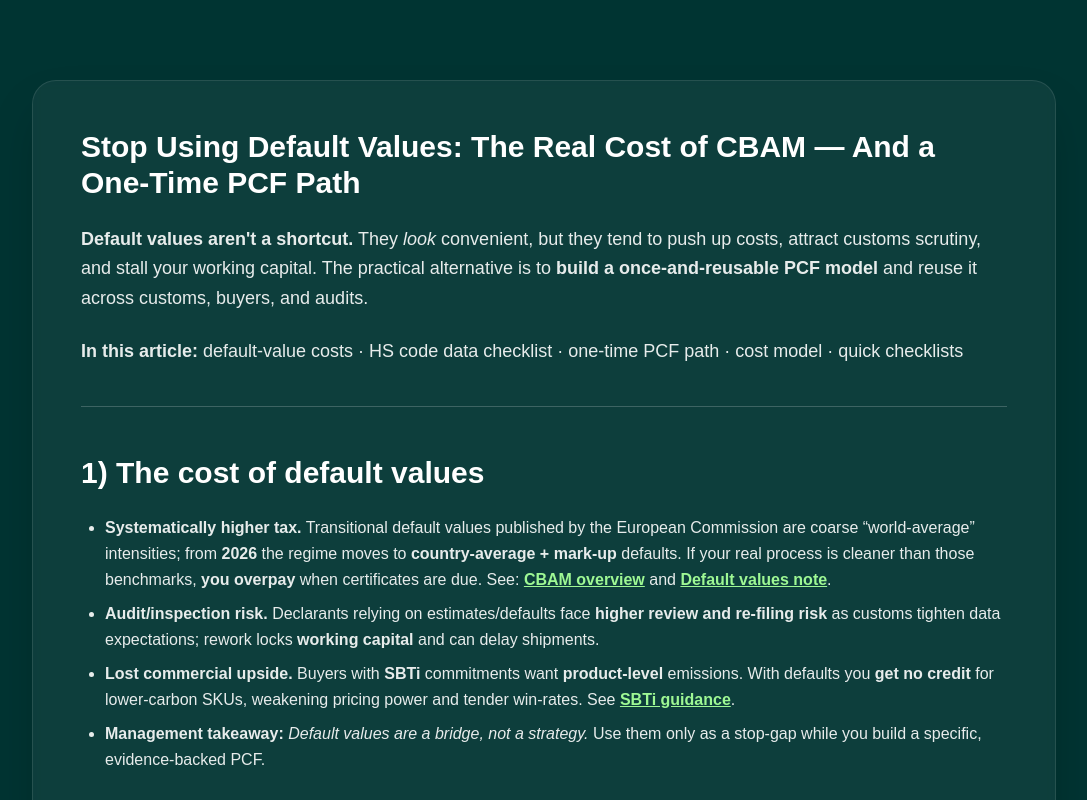
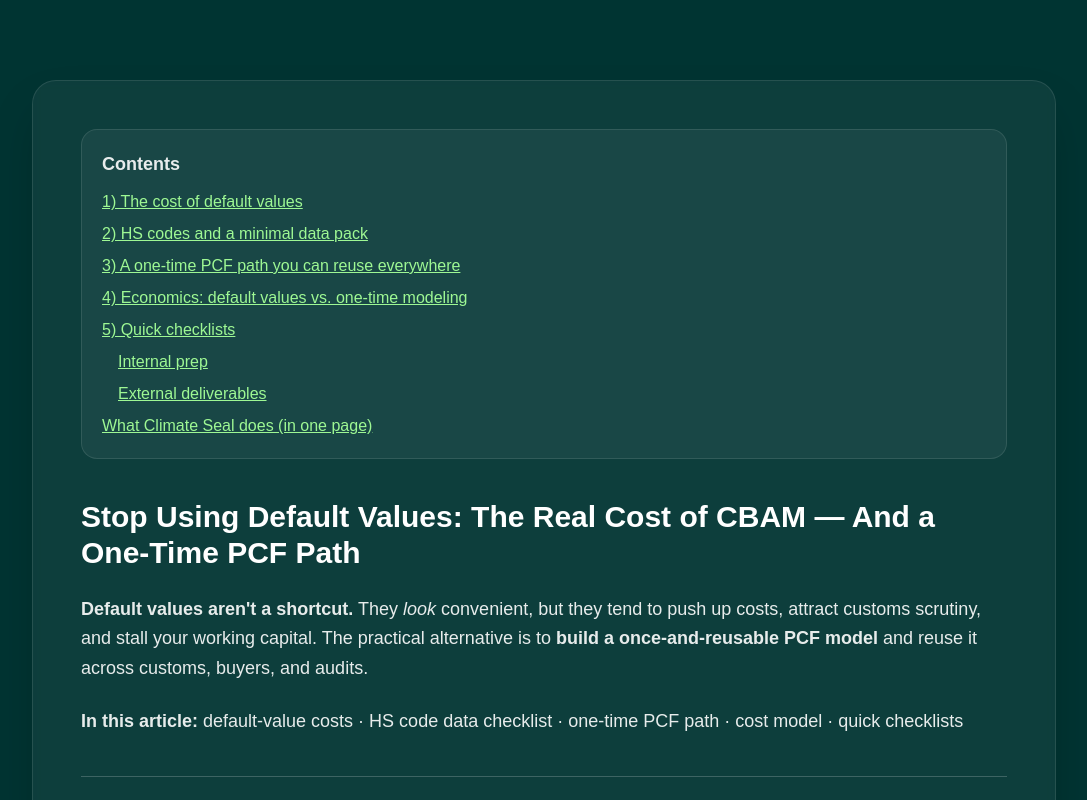
Before and after one commit to mamaxu-michael/lucinda-climateseal-0916new, a Next.js app: page /resources/cbam-default-values-vs-pcf in a window 1280 px wide. Shown: the part 740-1540 px from the top of the page, without its empty margins (96-1183 px from the left). Built offline with nearby package versions, Linux system fonts and the light colour scheme; no server answers.

Commit message:
feat(resources,seo,ui): add TOC to articles, improve cards readability, new categories & filters, SEO meta/LD+JSON, robots.txt & sitemap.xml; update excerpts and Scope 3 wording

```diff
--- a/src/app/layout.tsx
+++ b/src/app/layout.tsx
@@ -23,10 +23,10 @@ const bingVerification = process.env.NEXT_PUBLIC_BING_VERIFICATION as string | u
 export const metadata: Metadata = {
   metadataBase: new URL(process.env.NEXT_PUBLIC_APP_URL || "https://climate-seal.com"),
   title: {
-    default: "AI Agent for Product Carbon Footprint Accounting & Assurance | Climate Seal",
+    default: "AI Carbon Footprint Platform | Audit-Ready PCF in Hours | Climate Seal",
     template: "%s | Climate Seal"
   },
-  description: "AI Agent for product carbon footprint automation. Automated LCA calculation & SBTi report generation. Scope 1/2/3 emissions analysis with intelligent data processing. Zero-expertise carbon accounting.",
+  description: "AI agent for Product Carbon Footprint (PCF) Accounting and Assurance. Parse BOMs, auto-build LCAs, pre-verify evidence and export ISO 14067/GHG-aligned reports. Slash time and cost with no expertise needed. Deploy as secure SaaS or fully on-premise. Free one report to start your decarbonization journey.",
   robots: {
     index: process.env.NODE_ENV === 'production',
     follow: process.env.NODE_ENV === 'production'
@@ -74,22 +74,22 @@ export const metadata: Metadata = {
   openGraph: {
     type: "website",
     siteName: "Climate Seal",
-    title: "Climate Seal",
-    description: "专注于环保与气候合规的数字化解决方案与产品碳足迹工具",
+    title: "AI Carbon Footprint Platform | Audit-Ready PCF in Hours | Climate Seal",
+    description: "AI agent for Product Carbon Footprint (PCF) Accounting and Assurance. Parse BOMs, auto-build LCAs, pre-verify evidence and export ISO 14067/GHG-aligned reports. Slash time and cost with no expertise needed. Deploy as secure SaaS or fully on-premise. Free one report to start your decarbonization journey.",
     url: "/",
     images: [
       {
         url: "/logo.jpg",
         width: 1200,
         height: 630,
-        alt: "Climate Seal"
+        alt: "Climate Seal - AI Carbon Footprint Platform"
       }
     ]
   },
   twitter: {
     card: "summary_large_image",
-    title: "Climate Seal",
-    description: "专注于环保与气候合规的数字化解决方案与产品碳足迹工具",
+    title: "AI Carbon Footprint Platform | Audit-Ready PCF in Hours | Climate Seal",
+    description: "AI agent for Product Carbon Footprint (PCF) Accounting and Assurance. Parse BOMs, auto-build LCAs, pre-verify evidence and export ISO 14067/GHG-aligned reports. Slash time and cost with no expertise needed.",
     images: ["/logo.jpg"],
     site: "@ClimateSeal",
     creator: "@ClimateSeal"
@@ -129,7 +129,44 @@ export default function RootLayout({
             name: "Climate Seal",
             url: (process.env.NEXT_PUBLIC_APP_URL || "https://climate-seal.com"),
             logo: new URL("/logo.jpg", process.env.NEXT_PUBLIC_APP_URL || "https://climate-seal.com").toString(),
-            sameAs: []
+            description: "AI agent for Product Carbon Footprint (PCF) Accounting and Assurance. Parse BOMs, auto-build LCAs, pre-verify evidence and export ISO 14067/GHG-aligned reports.",
+            foundingDate: "2024",
+            sameAs: [
+              "https://twitter.com/ClimateSeal",
+              "https://linkedin.com/company/climate-seal"
+            ],
+            contactPoint: {
+              "@type": "ContactPoint",
+              contactType: "customer service",
+              email: "contact@climate-seal.com"
+            }
+          })}
+        </Script>
+        {/* SoftwareApplication JSON-LD */}
+        <Script id="software-jsonld" type="application/ld+json" strategy="afterInteractive">
+          {JSON.stringify({
+            "@context": "https://schema.org",
+            "@type": "SoftwareApplication",
+            name: "Climate Seal AI Platform",
+            applicationCategory: "BusinessApplication",
+            operatingSystem: "Web",
+            description: "AI agent for Product Carbon Footprint (PCF) Accounting and Assurance. Parse BOMs, auto-build LCAs, pre-verify evidence and export ISO 14067/GHG-aligned reports.",
+            url: (process.env.NEXT_PUBLIC_APP_URL || "https://climate-seal.com"),
+            offers: {
+              "@type": "Offer",
+              price: "0",
+              priceCurrency: "USD",
+              description: "Free one report to start your decarbonization journey"
+            },
+            featureList: [
+              "AI-powered carbon footprint calculation",
+              "Automated LCA generation",
+              "ISO 14067 compliance",
+              "GHG Protocol alignment",
+              "Audit-ready reporting",
+              "BOM parsing",
+              "Evidence pre-verification"
+            ]
           })}
         </Script>
         {/* Google Analytics 4 */}
--- a/src/app/page.tsx
+++ b/src/app/page.tsx
@@ -481,7 +481,7 @@ export default function Home() {
           <div className="relative z-0 h-[300px] sm:h-[400px] md:h-[500px] lg:h-full lg:min-h-screen order-1 lg:order-2">
             <Image
               src="/polar-bears.png"
-              alt="Illustration of polar bears swimming, Climate Seal brand visual"
+              alt="Polar bears swimming - Climate Seal AI carbon footprint platform visual"
               fill
               className="object-contain object-center filter drop-shadow-lg"
               priority
@@ -1683,7 +1683,7 @@ export default function Home() {
             <div className="relative h-[250px] sm:h-[350px] md:h-[400px] lg:h-[500px] xl:h-[600px] rounded-2xl overflow-hidden lg:pl-40 order-2 lg:order-1" style={{transform: 'translateY(0cm)'}}>
               <Image
                 src="/polar-bears.png"
-                alt="Illustration of polar bears on ice, Climate Seal brand visual"
+                alt="Polar bears on ice - Climate Seal carbon accounting platform visual"
                 fill
                 className="object-cover object-center"
                 quality={100}
--- a/src/app/resources/[id]/page.tsx
+++ b/src/app/resources/[id]/page.tsx
@@ -110,8 +110,17 @@ export default function ArticleDetail() {
   const renderMarkdown = (raw: string): string => {
     const linkClass = 'text-[#9ef894] underline hover:text-[#7dd87d] transition-colors';
 
-    // Normalize line endings
-    let text = raw.replace(/\r\n?/g, '\n');
+    // 1) Unescape common JSON-escaped sequences that may appear in stored content
+    //    Example: "\n" -> newline, \" -> ", \\ -> \
+    let text = raw
+      .replace(/\\n/g, '\n')
+      .replace(/\\t/g, '\t')
+      .replace(/\\"/g, '"')
+      // Process \\ last to avoid interfering with above replacements
+      .replace(/\\\\/g, '\\');
+
+    // 2) Normalize line endings
+    text = text.replace(/\r\n?/g, '\n');
 
     // Convert [text](url). Keep in-page anchors (#...) without target=_blank
     text = text.replace(/\[([^\]]+)\]\(([^)]+)\)/g, (_m, label, url) => {
@@ -205,6 +214,23 @@ export default function ArticleDetail() {
     return html.join('\n');
   };
 
+  // 从原始 Markdown 抽取目录（H2/H3）
+  const extractToc = (raw: string): { level: number; text: string; id: string }[] => {
+    const toc: { level: number; text: string; id: string }[] = [];
+    const text = raw.replace(/\\n/g, '\n').replace(/\r\n?/g, '\n');
+    const lines = text.split('\n');
+    const slugify = (s: string) => s.trim().toLowerCase().replace(/[^a-z0-9\s-]/g, '').replace(/\s+/g, '-').replace(/-+/g, '-');
+    for (let i = 0; i < lines.length; i += 1) {
+      const m = lines[i].match(/^(#{2,3})\s+(.+)$/);
+      if (m) {
+        const level = m[1].length; // 2 or 3
+        const text = m[2].trim();
+        toc.push({ level, text, id: slugify(text) });
+      }
+    }
+    return toc;
+  };
+
   return (
     <div className="min-h-screen bg-[rgb(0,52,50)]">
       {/* JSON-LD: Breadcrumb（仅元信息，不渲染 UI）*/}
@@ -281,20 +307,33 @@ export default function ArticleDetail() {
       <section className="pb-16 px-4">
         <div className="max-w-5xl mx-auto">
           <div className="bg-white/5 backdrop-blur-sm rounded-3xl p-8 md:p-12 border border-white/10 shadow-2xl">
-            <div className="prose prose-xl prose-invert max-w-none">
             {(() => {
               const raw = getArticleContent(article);
-                // Remove explicit CTA label lines; we'll render CTA via links inside content if any
               const cleaned = raw.replace(/^CTA:?\s*$/gim, '');
+              const toc = extractToc(cleaned);
               const html = renderMarkdown(cleaned);
               return (
-                  <div
-                    className="text-white/90 leading-relaxed"
-                    dangerouslySetInnerHTML={{ __html: html }}
-                  />
+                <>
+                  {toc.length > 0 && (
+                    <nav aria-label={language === 'zh' ? '目录' : 'Table of contents'} className="mb-10 rounded-2xl border border-white/10 bg-white/5 p-5">
+                      <h2 className="text-white/90 font-semibold mb-3 text-lg">{language === 'zh' ? '目录' : 'Contents'}</h2>
+                      <ul className="space-y-2">
+                        {toc.map((t, idx) => (
+                          <li key={idx} className={t.level === 2 ? 'pl-0' : 'pl-4'}>
+                            <a href={`#${t.id}`} className="text-[#9ef894] hover:text-[#7dd87d] underline">
+                              {t.text}
+                            </a>
+                          </li>
+                        ))}
+                      </ul>
+                    </nav>
+                  )}
+                  <div className="prose prose-xl prose-invert max-w-none">
+                    <div className="text-white/90 leading-relaxed" dangerouslySetInnerHTML={{ __html: html }} />
+                  </div>
+                </>
               );
             })()}
-            </div>
           </div>
 
           {/* Enhanced Share Actions - 仅在客户端渲染，避免 SSR/CSR href 不一致 */}
--- a/src/app/resources/page.tsx
+++ b/src/app/resources/page.tsx
@@ -53,12 +53,67 @@ export default function SolutionResources() {
   }, [articles]);
 
   useEffect(() => {
+    // 支持 ?category= 预选
+    if (typeof window !== 'undefined') {
+      const params = new URLSearchParams(window.location.search);
+      const cat = params.get('category');
+      // 仅允许选择存在且非空的分类
+      const hasArticles = (id: string) => meaningfulArticles.some(a => a.category === id);
+      if (cat && (cat === 'all' || ((categories || []).some(c => c.id === cat) && hasArticles(cat)))) {
+        setSelectedCategory(cat);
+      } else if (cat) {
+        // 空分类或不存在 → 回退到 all（静默处理）
+        setSelectedCategory('all');
+      }
+    }
+  }, [categories, meaningfulArticles]);
+
+  useEffect(() => {
     if (selectedCategory === 'all') {
       setFilteredArticles(meaningfulArticles);
     } else {
       setFilteredArticles(meaningfulArticles.filter(article => article.category === selectedCategory));
     }
   }, [selectedCategory, meaningfulArticles]);
+
+  const categoryDescriptions: Record<string, { en: string; zh: string }> = {
+    'supply-chain-scope-3': {
+      en: 'Practical guides for supplier data collection, value‑chain modeling, and Scope 3 reporting—covering RFQs, quality scoring, and audit‑ready evidence.',
+      zh: '聚焦供应商数据采集、价值链建模与范围3披露的实操指南，兼顾RFQ流程、质量评分与可审计证据。'
+    },
+    'cbam-csrd-pef-compliance': {
+      en: 'How to meet CBAM, CSRD and PEF/DPP evidence requirements with ISO‑aligned PCFs, data lineage, and versioned disclosures—so shipments and filings stay compliant.',
+      zh: '以符合ISO的方法、证据链与版本化披露满足CBAM、CSRD与PEF/DPP要求，确保发运与申报顺利合规。'
+    },
+    'pcf-lca-methods': {
+      en: 'ISO 14067 and GHG Product–aligned methods: functional units, boundaries, allocation, data quality and uncertainty for credible PCFs.',
+      zh: '对齐 ISO 14067/GHG 产品标准的方法论：功能单位、系统边界、分配、数据质量与不确定性，支撑可信 PCF。'
+    },
+    'data-factors-baselines': {
+      en: 'Emission factors, provenance and versions; baselines and data‑quality management for defensible numbers.',
+      zh: '排放因子来源与版本、基线与数据质量管理，确保口径可辩护。'
+    },
+    'industry-playbooks': {
+      en: 'Sector playbooks for food, textiles, manufacturing, logistics and construction—hotspots and abatement options.',
+      zh: '面向食品、纺织、制造、物流与建材的行业手册：热点与减排路径。'
+    },
+    'case-studies': {
+      en: 'Real implementations with before‑after results, ROI/MACC and cycle‑time reductions.',
+      zh: '真实落地案例与前后对比，包含ROI/MACC与周期缩短效果。'
+    },
+    'research-insights': {
+      en: 'Policy trends, methodology updates and market insights for carbon accounting and assurance.',
+      zh: '政策趋势、方法更新与市场洞察，服务于碳核算与鉴证。'
+    },
+    'getting-started': {
+      en: 'Foundational guides, checklists and FAQs to get started quickly with product carbon footprints.',
+      zh: 'PCF 入门概念、清单与常见问题，帮助快速起步。'
+    },
+    'technology': {
+      en: 'Technology topics and implementation notes for building automation into carbon workflows.',
+      zh: '碳核算自动化相关的技术主题与实现要点。'
+    }
+  };
 
   const getArticleTitle = (article: Article) => {
     return language === 'zh' ? article.titleZh : article.title;
@@ -158,7 +213,7 @@ export default function SolutionResources() {
             >
               {language === 'zh' ? '全部' : 'All'}
             </button>
-            {categories.map((category) => (
+            {(categories || []).filter(cat => meaningfulArticles.some(a => a.category === cat.id)).map((category) => (
               <button
                 key={category.id}
                 onClick={() => setSelectedCategory(category.id)}
@@ -172,6 +227,14 @@ export default function SolutionResources() {
               </button>
             ))}
           </div>
+          {/* Category SEO intro */}
+          {selectedCategory !== 'all' && (
+            <div className="max-w-4xl mx-auto text-center">
+              <p className="text-white/80 text-base md:text-lg leading-relaxed">
+                {(categoryDescriptions[selectedCategory]?.[language === 'zh' ? 'zh' : 'en']) || ''}
+              </p>
+            </div>
+          )}
         </div>
       </section>
 
--- a/src/components/ExpandableCards.tsx
+++ b/src/components/ExpandableCards.tsx
@@ -210,13 +210,15 @@ export default function ExpandableCards({
               </div>
 
               {/* 文案区 - 定位到底部 */}
-              <div className="absolute bottom-0 left-0 right-0 h-28 p-3 bg-black/60 backdrop-blur-sm flex flex-col justify-end">
+              <div className="absolute bottom-0 left-0 right-0 h-[140px] md:h-[148px] p-4 bg-black/60 backdrop-blur-sm flex flex-col justify-end">
                 <div className="text-base md:text-lg font-semibold">{it.title}</div>
-                <p className="mt-1 text-xs text-white/80">
-                  {isActive ?
-                    (it.summary.length > 80 ? it.summary.substring(0, 80) + "..." : it.summary)
-                    : it.summary
-                  }
+                <p className={[
+                  "mt-1 text-sm md:text-base text-white/80",
+                  "leading-6 md:leading-7 break-words hyphens-auto",
+                  isActive ? "md:line-clamp-3" : "line-clamp-2"
+                ].join(" ")}
+                >
+                  {it.summary}
                 </p>
 
                 {/* 展开后的更多内容 */}
--- a/src/lib/i18n.ts
+++ b/src/lib/i18n.ts
@@ -694,7 +694,7 @@ export const translations: Record<Language, TranslationData> = {
           brandOwner: {
             brandAnalyzer: {
               title: 'Supplier Intake & Dispatch',
-              description: 'Push tasks and AI tools across your entire supply chain—suppliers run zero-friction AI calculations at no additional cost, reducing supplier burden.'
+              description: 'Push tasks and AI tools across your supply chain to capture Scope 3 emissions data at source—zero‑friction supplier workflows reduce burden and cost.'
             },
             scopeTracker: {
               title: 'Supplier Risk & Scoring',
```
Also changed, not shown: public/robots.txt (added), src/data/articles.json, 1 other file (tests, documents, lock files or other folders). Lines whose indentation alone changed are shown as unchanged.
